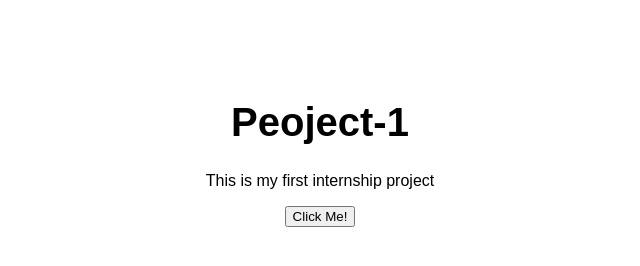
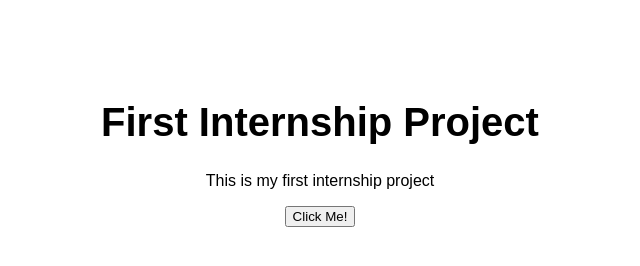
Before and after one commit to afsahhaseeb9-dev/project1, a plain HTML site: page index.html in a window 1280 px wide. Shown: the whole page, without its empty margins (320-960 px from the left). Drawn offline with Linux system fonts and the light colour scheme.

Commit message:
Update project heading

```diff
--- a/index.html
+++ b/index.html
@@ -7,7 +7,7 @@
     <link rel="stylesheet" href="style.css">
 </head>
 <body>
-    <h1>Peoject-1</h1>
+    <h1>First Internship Project</h1>
     <p>This is my first internship project</p>
     <button onclick="showMessage()">Click Me!</button>
     <script src="script.js"></script>
```
